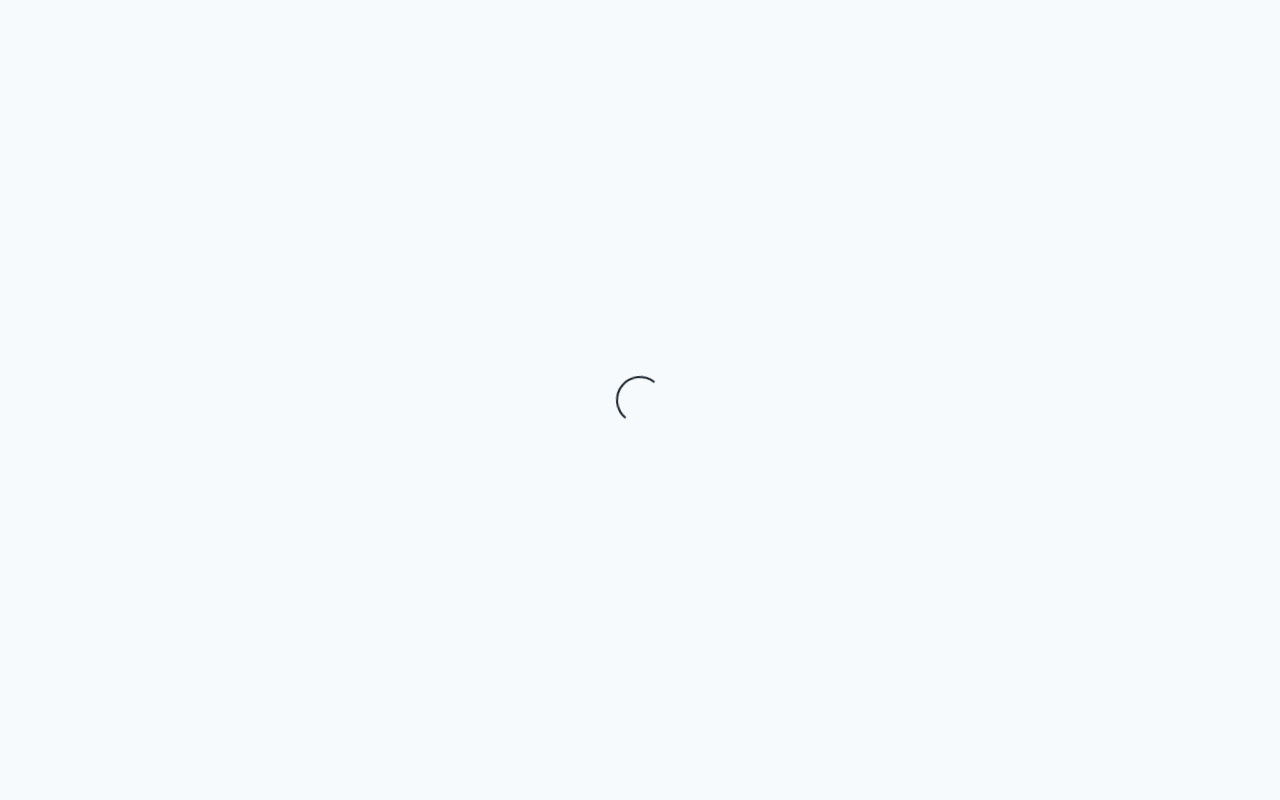
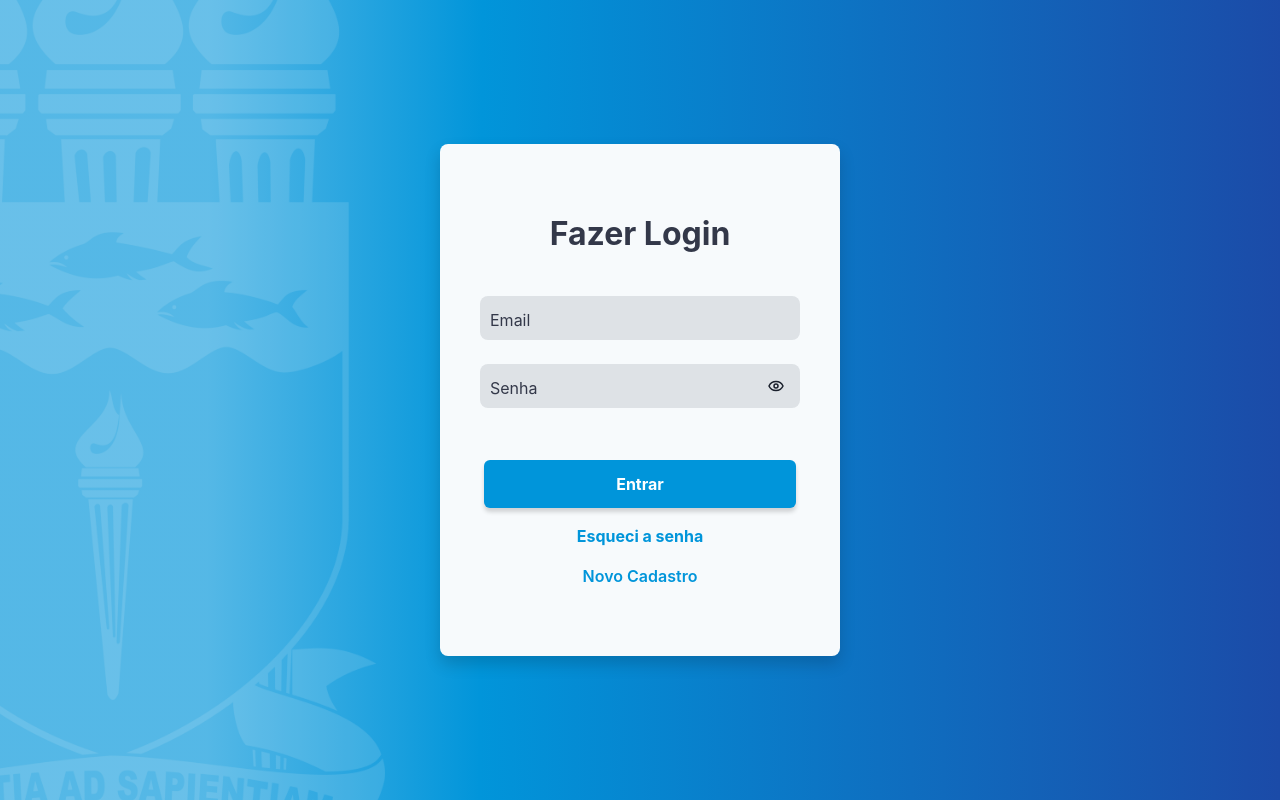
Before and after one commit to CharlieBellow/GLPI-react-components, a Next.js app: page /login in a window 1280 px wide. Before the commit this address had no page. Built offline with nearby package versions, Linux system fonts and the light colour scheme.

Commit message:
fix route redirecting when token is null

```diff
--- a/src/Contexts/AuthContext.tsx
+++ b/src/Contexts/AuthContext.tsx
@@ -55,17 +55,14 @@
     console.log(user)
   }
   function verifyCookies() {
-    if (localStorage.getItem("token") !== undefined) {
+    if (localStorage.getItem('token') !== "null" && localStorage.getItem('token') !== null) {
       // TODO verificar validade
-      console.log("trueeeeeeee")
-      if(!auth){
         setAuth(true)
         const cookieUser = localStorage.getItem("user")
         if (cookieUser) {
           changeUser(JSON.parse(cookieUser))
           console.log(JSON.parse(cookieUser))
         }
-      }
     } else {
       //sem token
       console.log("false")
@@ -88,7 +85,7 @@
 
         const token = response.data.token
 
-        if (token !== undefined) {
+        if (token !== undefined || token !== null ) {
           changeToken(token);
           setAuth(true)
           // também não entra aqui
--- a/src/components/Cards/CardLogin.tsx
+++ b/src/components/Cards/CardLogin.tsx
@@ -26,8 +26,6 @@
   const {errorMessage, successMessage} = useMessage()
 	const router = useRouter();
 
-
-
         async function getToken( values: object) {
                 const token = await axios.post( "http://172.27.12.171:3333/sessions", values )
                 .then(response => {
@@ -40,9 +38,8 @@
     useEffect( () => {
     const tokenAuth = localStorage.getItem( "token" );
 
-    if ( tokenAuth !== "undefined" ) {
+    if ( tokenAuth !== null && tokenAuth !== "null" ) {
       changeToken(  tokenAuth as string);
-
       console.log( "tokenAuth: ", tokenAuth );
     }
   }, [] );
--- a/src/pages/index.tsx
+++ b/src/pages/index.tsx
@@ -27,7 +27,7 @@
       setTimeout(() => {
         verifyCookies()
         setLoaded(true)
-      }, 200);
+      }, 300);
     }, [])
 
   return (<LoadingPage/>);
```
